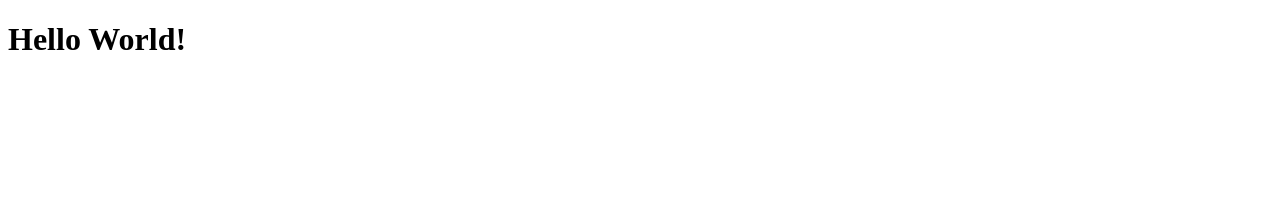
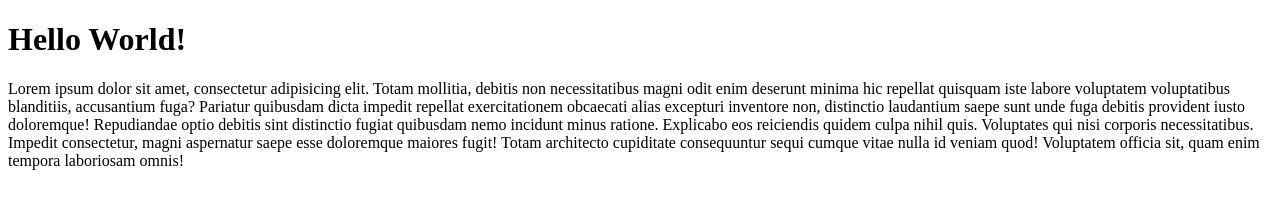
Before and after one commit to dzikriibra/learn-git-test-2, a plain HTML site: page index.html in a window 1280 px wide. Drawn offline with Linux system fonts and the light colour scheme.

Commit message:
Menambahkan paragraf

```diff
--- a/index.html
+++ b/index.html
@@ -7,5 +7,11 @@
   </head>
   <body>
     <h1>Hello World!</h1>
+    <p>
+      Lorem ipsum dolor sit amet, consectetur adipisicing elit. Totam mollitia, debitis non necessitatibus magni odit enim deserunt minima hic repellat quisquam iste labore voluptatem voluptatibus blanditiis, accusantium fuga? Pariatur
+      quibusdam dicta impedit repellat exercitationem obcaecati alias excepturi inventore non, distinctio laudantium saepe sunt unde fuga debitis provident iusto doloremque! Repudiandae optio debitis sint distinctio fugiat quibusdam nemo
+      incidunt minus ratione. Explicabo eos reiciendis quidem culpa nihil quis. Voluptates qui nisi corporis necessitatibus. Impedit consectetur, magni aspernatur saepe esse doloremque maiores fugit! Totam architecto cupiditate consequuntur
+      sequi cumque vitae nulla id veniam quod! Voluptatem officia sit, quam enim tempora laboriosam omnis!
+    </p>
   </body>
 </html>
```
